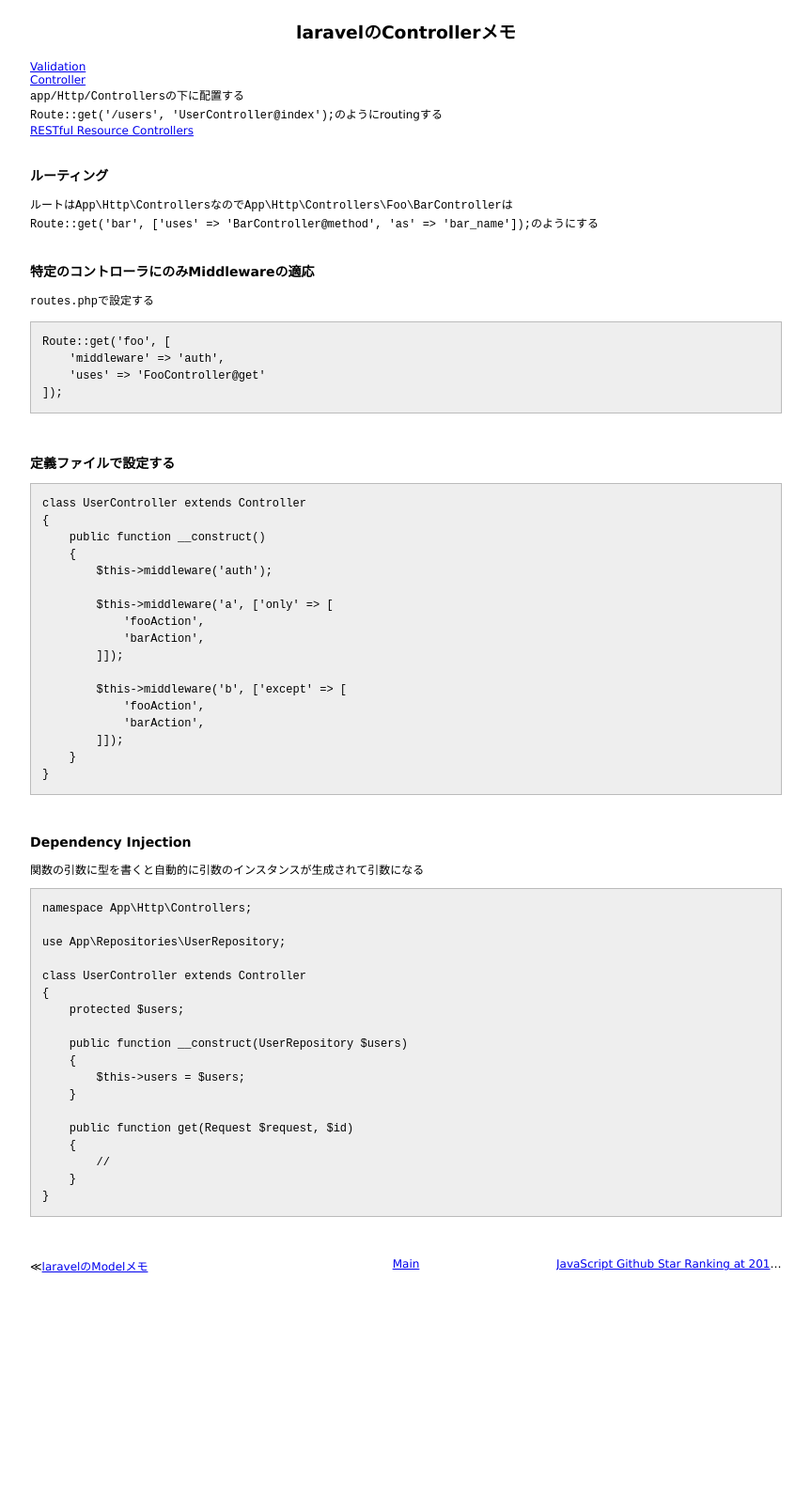
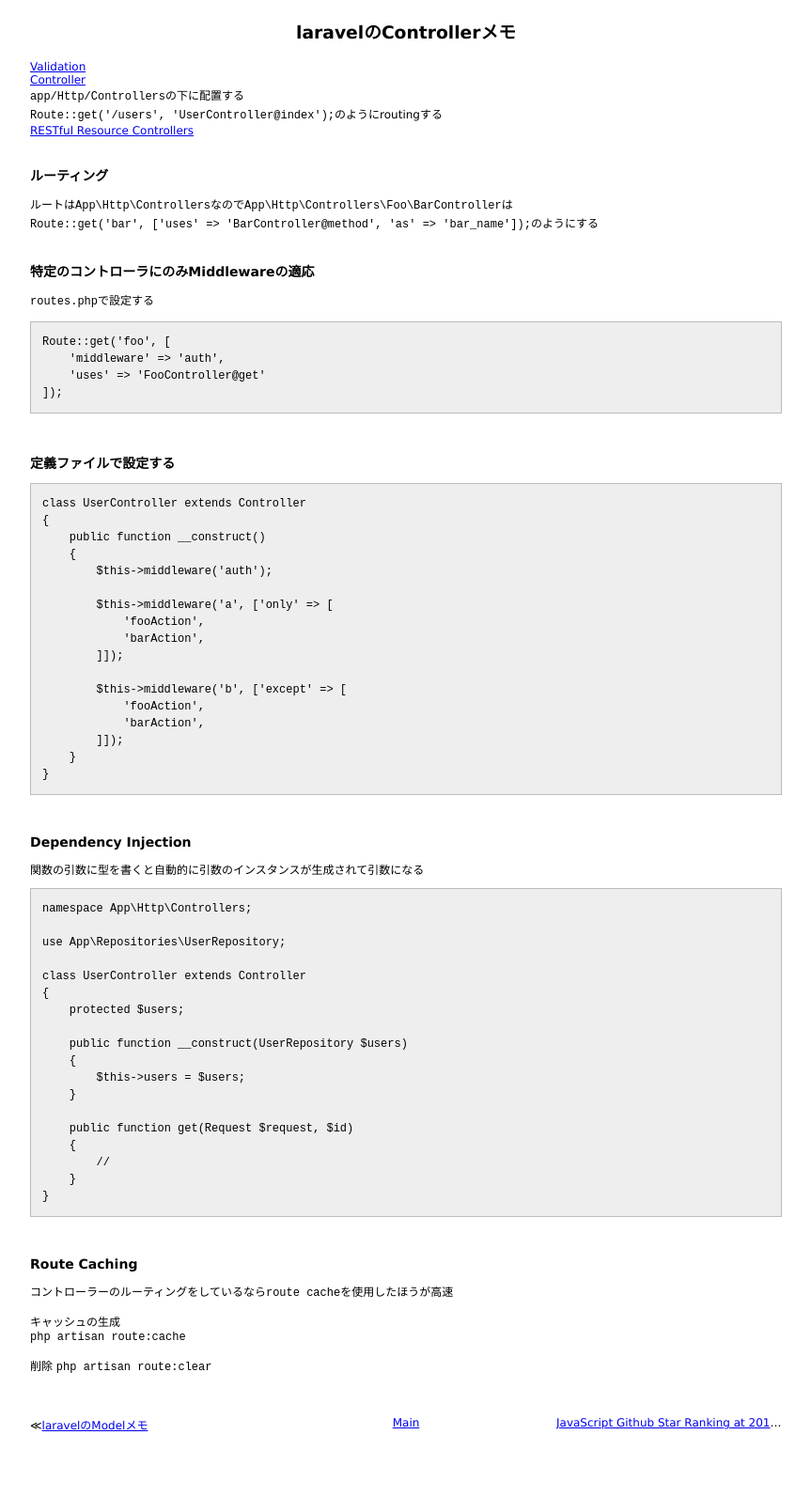
Before and after one commit to 38elements/38elements.github.com, a Jekyll site: the page built from _posts/2016-05-06-laravel-controller.md, in a window 1280 px wide. Shown: the whole page at 94% size, without its empty margins (208-1071 px from the left). Built offline with Jekyll 4.4.1, drawn with Linux system fonts in a browser that asks for light colours; before the commit the page ends 1424 px from its top, so only the background shows below that.

Commit message:
Update 2016-05-06-laravel-controller.md

````diff
--- a/_posts/2016-05-06-laravel-controller.md
+++ b/_posts/2016-05-06-laravel-controller.md
@@ -71,3 +71,13 @@ class UserController extends Controller
     }
 }
 ```
+<br>
+
+### Route Caching
+コントローラーのルーティングをしているなら`route cache`を使用したほうが高速
+
+キャッシュの生成
+`php artisan route:cache`
+
+削除
+`php artisan route:clear`
````
